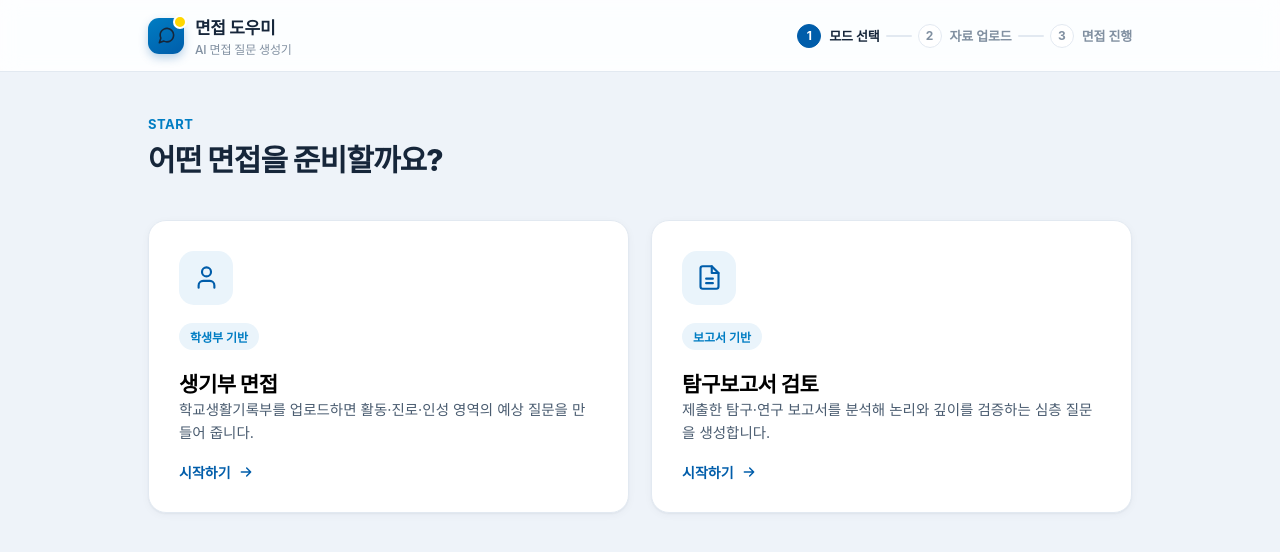
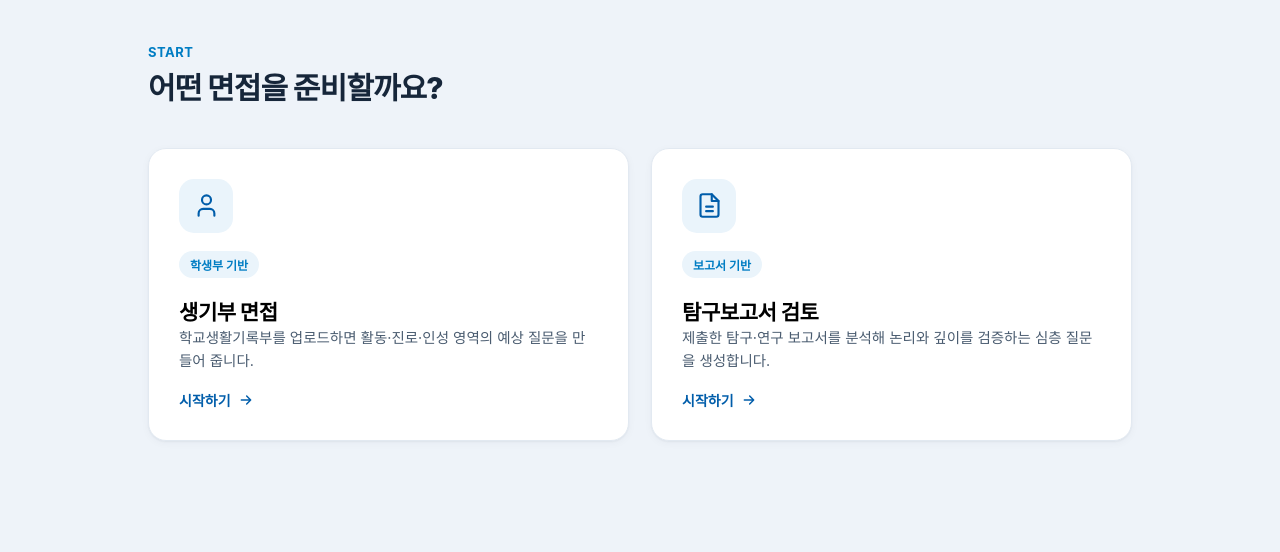
Before and after one commit to min268/CNSAinterview, a Next.js app: page / in a window 1280 px wide. Shown: the top 552 px of the page. Built offline with nearby package versions, Linux system fonts and the light colour scheme; a web font is replaced by a local one.

Commit message:
거의 마지막 수정인듯? 제발 더 수정 안해라

```diff
--- a/app/api/generate/route.ts
+++ b/app/api/generate/route.ts
@@ -3,10 +3,20 @@ import { NextRequest, NextResponse } from "next/server"
 
 const genimi = new GoogleGenerativeAI(process.env.GEMINIKEY!)
 
-async function generate(model: any, prompt: any)
-{
-  const result = await model.generateContent(prompt)
-  return result.response.text()
+async function generateWithRetry(model: any, prompt: any, retries = 4) {
+  for (let i = 0; i < retries; i++) {
+    try {
+      const result = await model.generateContent(prompt)
+      return result.response.text()
+    } catch (event: any) {
+      if (event.status === 503 && i < retries - 1) {
+        console.log(`${i + 1}번째 재시도 중...`)
+        await new Promise(resolve => setTimeout(resolve, 2000))
+        continue
+      }
+      throw event
+    }
+  }
 }
 
 export async function POST(request:NextRequest) {
@@ -119,7 +129,7 @@ export async function POST(request:NextRequest) {
           `
         }
     ]
-    const response = await generate(model, prompt)
+    const response = await generateWithRetry(model, prompt)
   return NextResponse.json({tail : response})
   }
 
@@ -207,7 +217,7 @@ export async function POST(request:NextRequest) {
         text : promptText
     }
   ]
-  const response = await generate(model, prompt)
+  const response = await generateWithRetry(model, prompt)
   return NextResponse.json({question : response})}
   catch (error : any)
   {
--- a/app/page.tsx
+++ b/app/page.tsx
@@ -45,36 +45,7 @@ export default function Home() {
 
   return (
     <div className="shell">
-      {/* 상단 바 */}
-      <header className="topbar">
-        <div className="topbar-inner">
-          <div className="brand">
-            <div className="brand-mark">
-              <ChatIcon />
-            </div>
-            <div>
-              <div className="brand-name">면접 도우미</div>
-              <div className="brand-sub">AI 면접 질문 생성기</div>
-            </div>
-          </div>
-          <div className="steps">
-            <div className="step active">
-              <div className="step-dot">1</div>
-              <div className="step-label">모드 선택</div>
-            </div>
-            <div className="step-bar" />
-            <div className="step">
-              <div className="step-dot">2</div>
-              <div className="step-label">자료 업로드</div>
-            </div>
-            <div className="step-bar" />
-            <div className="step">
-              <div className="step-dot">3</div>
-              <div className="step-label">면접 진행</div>
-            </div>
-          </div>
-        </div>
-      </header>
+
 
       {/* 메인 */}
       <main className="main fade-in">
```
Also changed, not shown: app/interview/page.tsx (+1 -54 lines).
